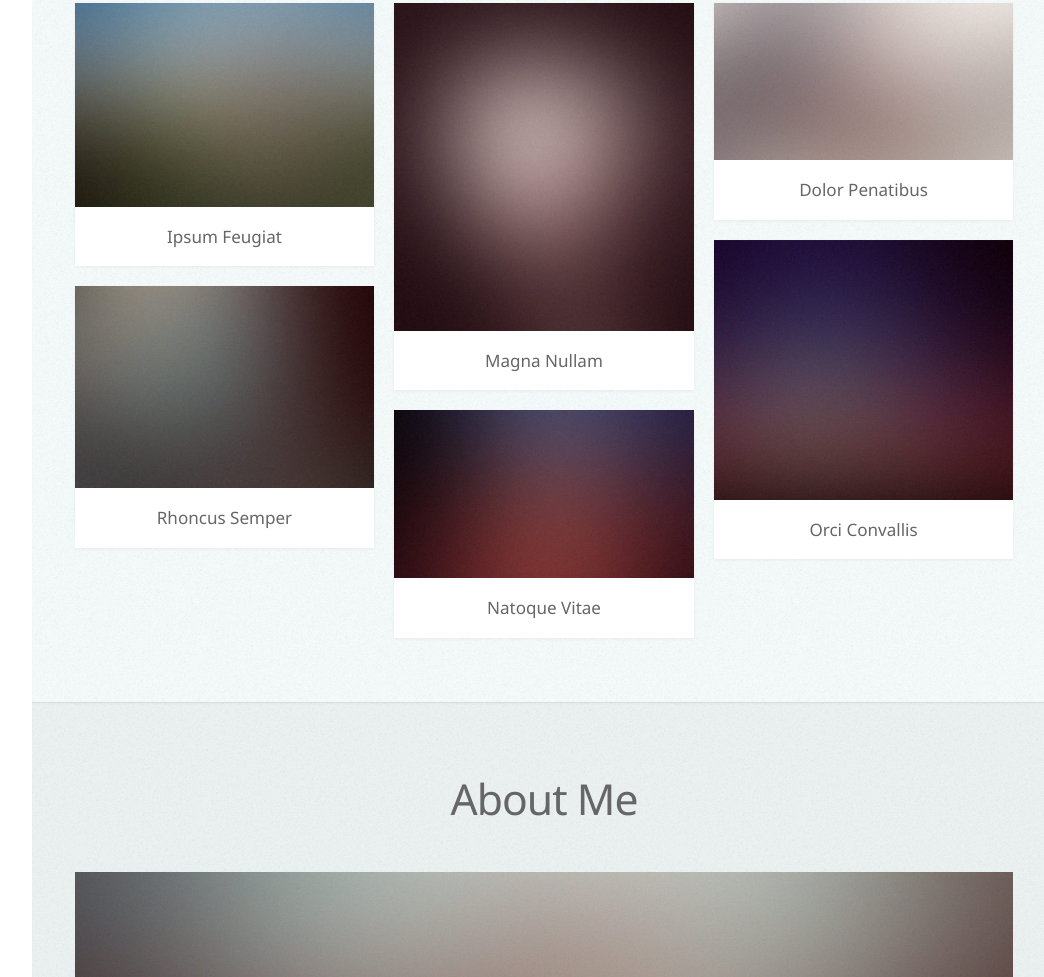
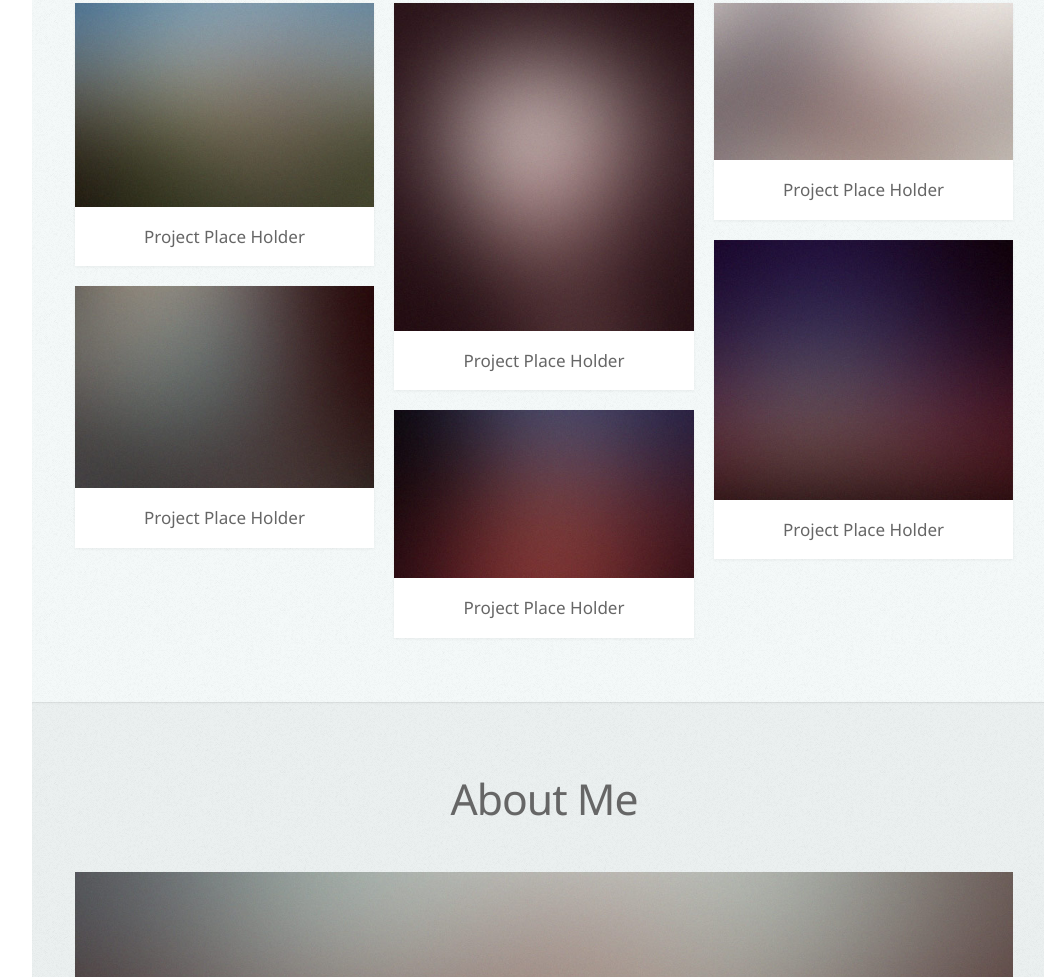
Before and after one commit to kdcouture/portfolio, a website: page index.html in a window 1280 px wide. Shown: the part 936-1913 px from the top of the page, without its empty margins (224-1268 px from the left). Drawn offline with Linux system fonts and the light colour scheme.

Commit message:
Added project place holders, social media is only github and email place holder.

```diff
--- a/index.html
+++ b/index.html
@@ -100,13 +100,13 @@
 									<article class="item">
 										<a href="#" class="image fit"><img src="images/pic02.jpg" alt="" /></a>
 										<header>
-											<h3>Ipsum Feugiat</h3>
+											<h3>Project Place Holder</h3>
 										</header>
 									</article>
 									<article class="item">
 										<a href="#" class="image fit"><img src="images/pic03.jpg" alt="" /></a>
 										<header>
-											<h3>Rhoncus Semper</h3>
+											<h3>Project Place Holder</h3>
 										</header>
 									</article>
 								</div>
@@ -114,13 +114,13 @@
 									<article class="item">
 										<a href="#" class="image fit"><img src="images/pic04.jpg" alt="" /></a>
 										<header>
-											<h3>Magna Nullam</h3>
+											<h3>Project Place Holder</h3>
 										</header>
 									</article>
 									<article class="item">
 										<a href="#" class="image fit"><img src="images/pic05.jpg" alt="" /></a>
 										<header>
-											<h3>Natoque Vitae</h3>
+											<h3>Project Place Holder</h3>
 										</header>
 									</article>
 								</div>
@@ -128,13 +128,13 @@
 									<article class="item">
 										<a href="#" class="image fit"><img src="images/pic06.jpg" alt="" /></a>
 										<header>
-											<h3>Dolor Penatibus</h3>
+											<h3>Project Place Holder</h3>
 										</header>
 									</article>
 									<article class="item">
 										<a href="#" class="image fit"><img src="images/pic07.jpg" alt="" /></a>
 										<header>
-											<h3>Orci Convallis</h3>
+											<h3>Project Place Holder</h3>
 										</header>
 									</article>
 								</div>
```
